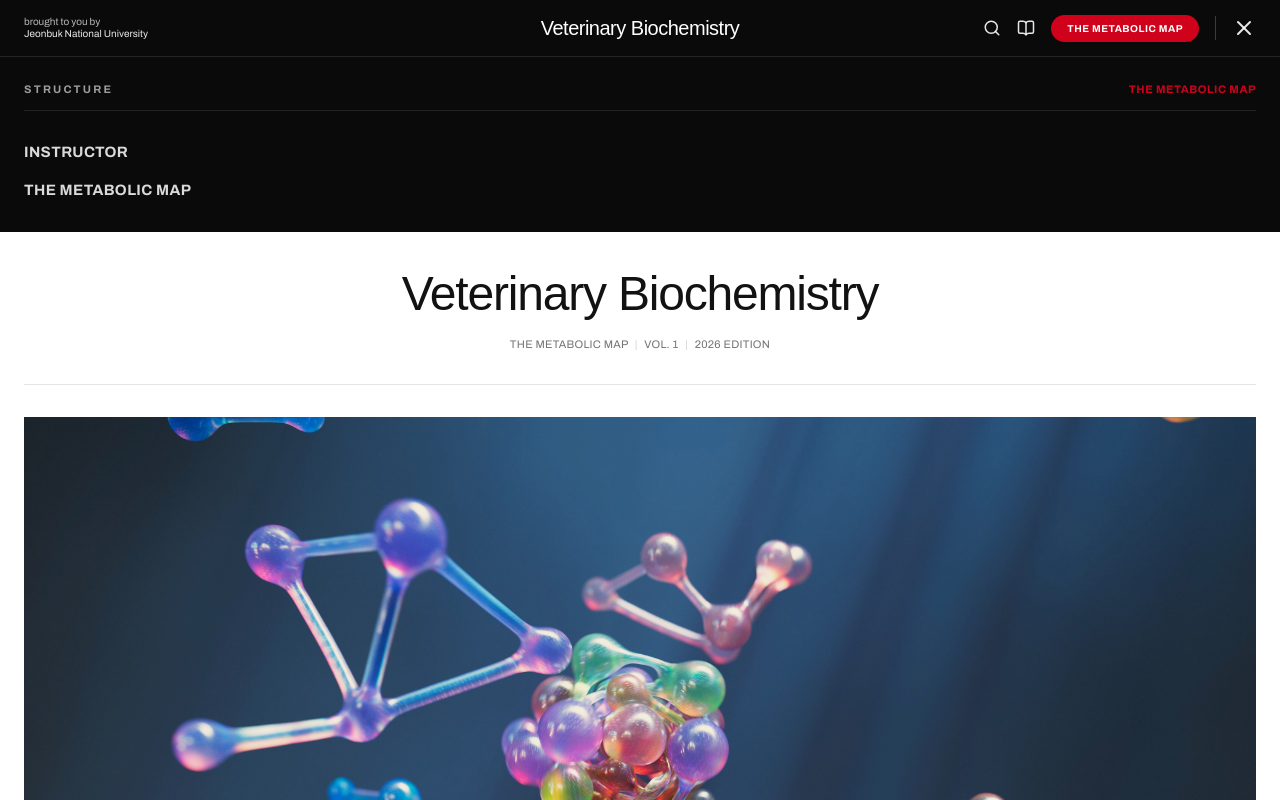
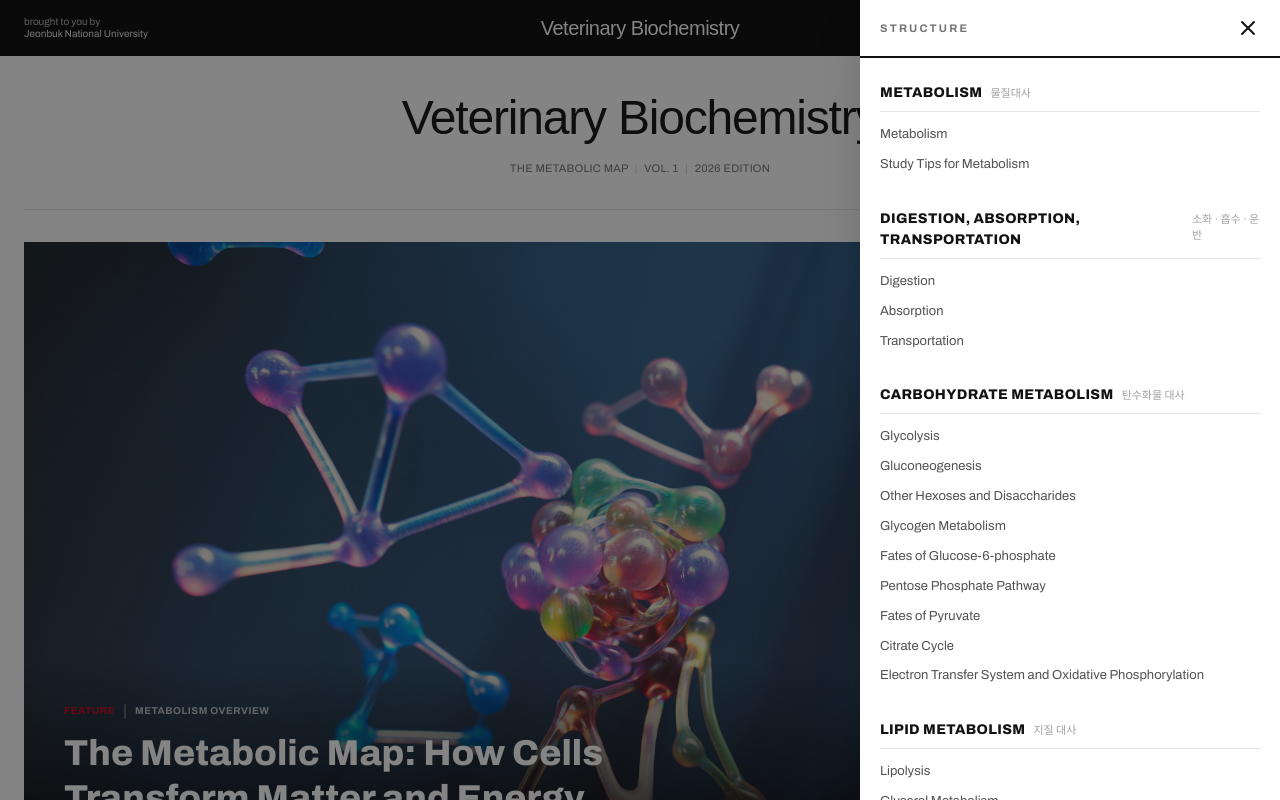
Before and after one commit to woohojeon/metabolism, a Next.js app: page / in a window 1280 px wide. Both pictures are taken after a click on the button 1244 px from the left and 28 px from the top of the page. Shown: the top 800 px of the page. Built offline with nearby package versions, Linux system fonts and the light colour scheme; a web font is replaced by a local one.

Commit message:
feat: revamp site header structure with new drawer and categories navigation
Co-authored-by: woohojeon <49904622+woohojeon@users.noreply.github.com>

```diff
--- a/components/site-header.tsx
+++ b/components/site-header.tsx
@@ -4,6 +4,7 @@ import { useState } from 'react'
 import Link from 'next/link'
 import { Menu, X, Search, BookOpen } from 'lucide-react'
 import { Wordmark } from './wordmark'
+import { categories } from '@/lib/pathways'
 
 export function SiteHeader() {
   const [menuOpen, setMenuOpen] = useState(false)
@@ -64,46 +65,85 @@ export function SiteHeader() {
         </div>
       </div>
 
-      {/* Full structure panel */}
-      {menuOpen && (
-        <div className="border-t border-white/10 bg-ink">
-          <div className="mx-auto max-h-[calc(100vh-3.5rem)] max-w-[1280px] overflow-y-auto px-4 py-6 lg:px-6">
-            <div className="flex items-baseline justify-between border-b border-white/10 pb-3">
-              <h2 className="text-[11px] font-bold uppercase tracking-[0.2em] text-white/60">
-                Structure
-              </h2>
-              <Link
-                href="/map"
-                onClick={() => setMenuOpen(false)}
-                className="text-[11px] font-bold uppercase tracking-wider text-science-red transition-colors hover:text-white"
-              >
-                The Metabolic Map
-              </Link>
-            </div>
+      {/* Backdrop */}
+      <div
+        aria-hidden={!menuOpen}
+        onClick={() => setMenuOpen(false)}
+        className={`fixed inset-0 z-40 bg-ink/50 transition-opacity duration-300 ${
+          menuOpen ? 'opacity-100' : 'pointer-events-none opacity-0'
+        }`}
+      />
 
-            <ul className="mt-6 flex flex-col gap-1">
-              <li>
+      {/* Right-side structure drawer */}
+      <aside
+        aria-hidden={!menuOpen}
+        className={`fixed right-0 top-0 z-50 flex h-dvh w-[88vw] max-w-[420px] flex-col bg-background text-foreground shadow-2xl transition-transform duration-300 ease-out ${
+          menuOpen ? 'translate-x-0' : 'translate-x-full'
+        }`}
+      >
+        <div className="flex items-center justify-between border-b-2 border-foreground px-5 py-4">
+          <h2 className="text-[11px] font-bold uppercase tracking-[0.2em] text-neutral-500">
+            Structure
+          </h2>
+          <button
+            type="button"
+            aria-label="Close structure menu"
+            onClick={() => setMenuOpen(false)}
+            className="text-foreground transition-colors hover:text-science-red"
+          >
+            <X className="size-6" />
+          </button>
+        </div>
+
+        <nav className="flex-1 overflow-y-auto px-5 py-6">
+          <ul className="flex flex-col gap-7">
+            {categories.map((cat) => (
+              <li key={cat.slug}>
                 <Link
-                  href="/instructor"
+                  href={`/${cat.slug}`}
                   onClick={() => setMenuOpen(false)}
-                  className="block py-1.5 text-[15px] font-bold uppercase tracking-wide text-white/85 transition-colors hover:text-science-red"
+                  className="group flex items-baseline gap-2 border-b border-neutral-200 pb-2"
                 >
-                  Instructor
+                  <h3 className="text-[14px] font-extrabold uppercase tracking-wide text-foreground transition-colors group-hover:text-science-red">
+                    {cat.name}
+                  </h3>
+                  <span className="text-[11px] text-neutral-400">{cat.korean}</span>
                 </Link>
+                <ul className="mt-2 flex flex-col">
+                  {cat.pathways.map((pw) => (
+                    <li key={pw.slug}>
+                      <Link
+                        href={`/${cat.slug}/${pw.slug}`}
+                        onClick={() => setMenuOpen(false)}
+                        className="block py-1.5 text-[13px] leading-snug text-neutral-600 transition-colors hover:text-science-red"
+                      >
+                        {pw.name}
+                      </Link>
+                    </li>
+                  ))}
+                </ul>
               </li>
-              <li>
-                <Link
-                  href="/map"
-                  onClick={() => setMenuOpen(false)}
-                  className="block py-1.5 text-[15px] font-bold uppercase tracking-wide text-white/85 transition-colors hover:text-science-red"
-                >
-                  The Metabolic Map
-                </Link>
-              </li>
-            </ul>
+            ))}
+          </ul>
+
+          <div className="mt-8 flex flex-col gap-1 border-t-2 border-foreground pt-4">
+            <Link
+              href="/instructor"
+              onClick={() => setMenuOpen(false)}
+              className="block py-1.5 text-[14px] font-extrabold uppercase tracking-wide text-foreground transition-colors hover:text-science-red"
+            >
+              Instructor
+            </Link>
+            <Link
+              href="/map"
+              onClick={() => setMenuOpen(false)}
+              className="block py-1.5 text-[14px] font-extrabold uppercase tracking-wide text-foreground transition-colors hover:text-science-red"
+            >
+              The Metabolic Map
+            </Link>
           </div>
-        </div>
-      )}
+        </nav>
+      </aside>
     </header>
   )
 }
```
